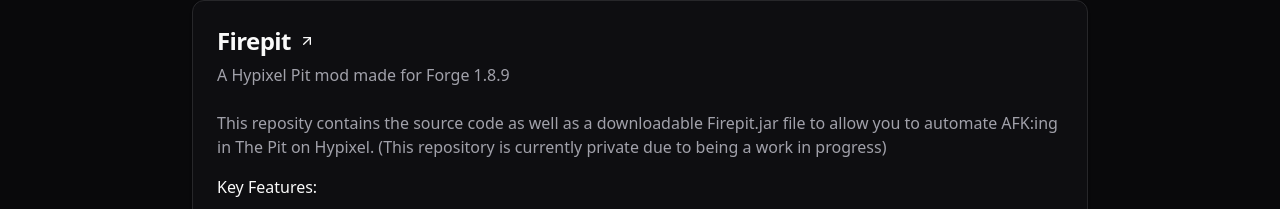
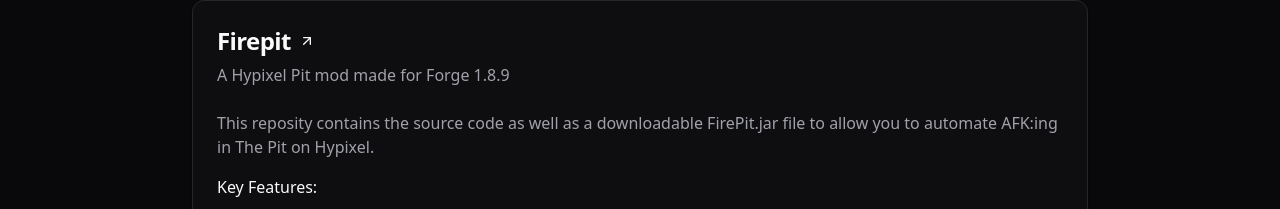
Before and after one commit to its-Jaxx/its-Jaxx-web, a Next.js app: page /projects in a window 1280 px wide. Shown: the part 280-489 px from the top of the page. Built offline with nearby package versions, Linux system fonts and the light colour scheme; no server answers.

Commit message:
Update Firepit info

```diff
--- a/src/app/projects/page.tsx
+++ b/src/app/projects/page.tsx
@@ -13,7 +13,7 @@
     id: "firepit",
     title: "Firepit",
     description: "A Hypixel Pit mod made for Forge 1.8.9",
-    longDescription: "This reposity contains the source code as well as a downloadable Firepit.jar file to allow you to automate AFK:ing in The Pit on Hypixel. (This repository is currently private due to being a work in progress)",
+    longDescription: "This reposity contains the source code as well as a downloadable FirePit.jar file to allow you to automate AFK:ing in The Pit on Hypixel.",
     features: [
       "Automatic Pit rejoin",
       "Event notifier",
@@ -22,7 +22,7 @@
     ],
     link: "https://github.com/its-Jaxx/Firepit",
     fallbackStars: 0,
-    tags: ["The Pit", "Hypixel", "Java", "Mod", "WIP"]
+    tags: ["The Pit", "Hypixel", "Java", "Mod"]
   },
   {
     id: "duelsx",
```
